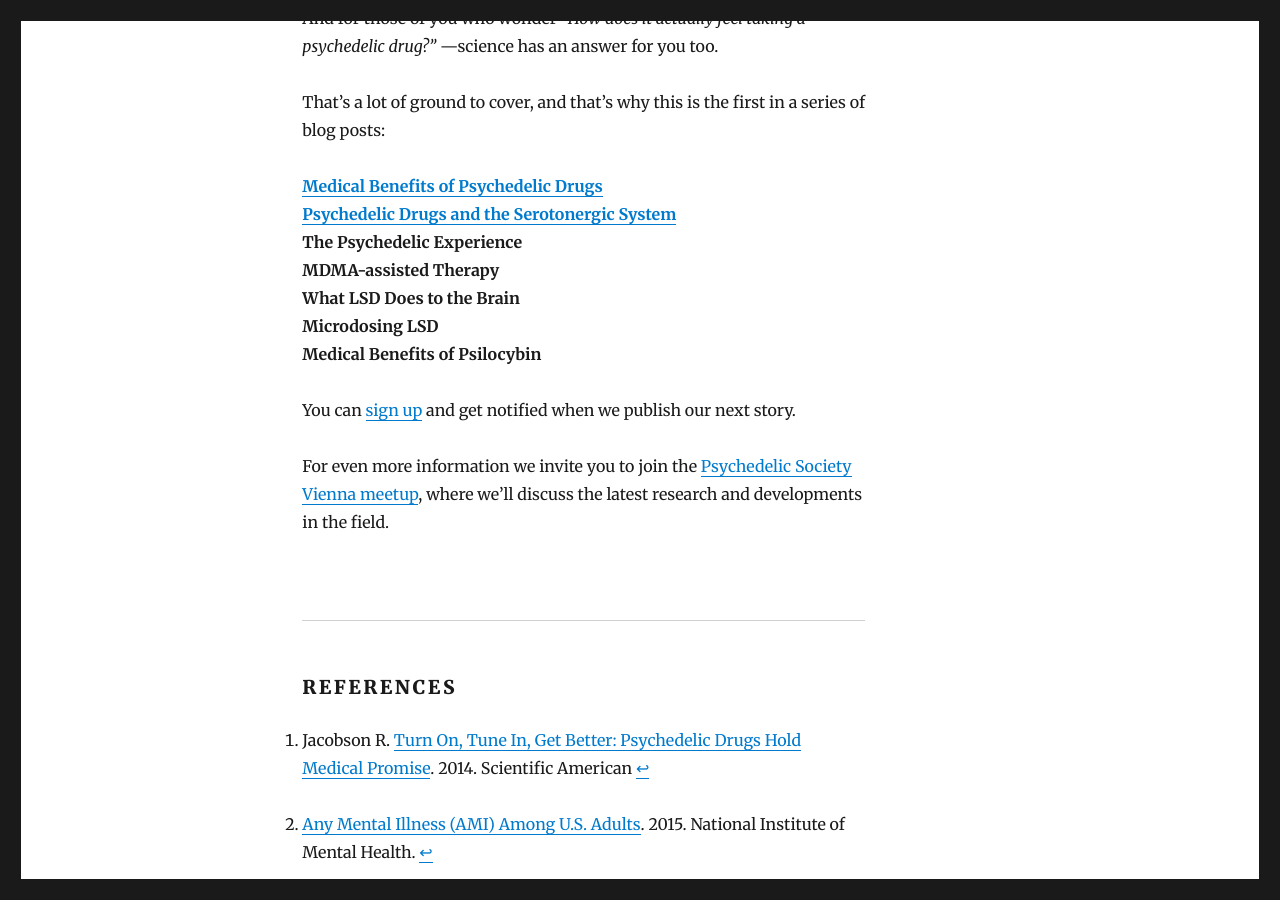
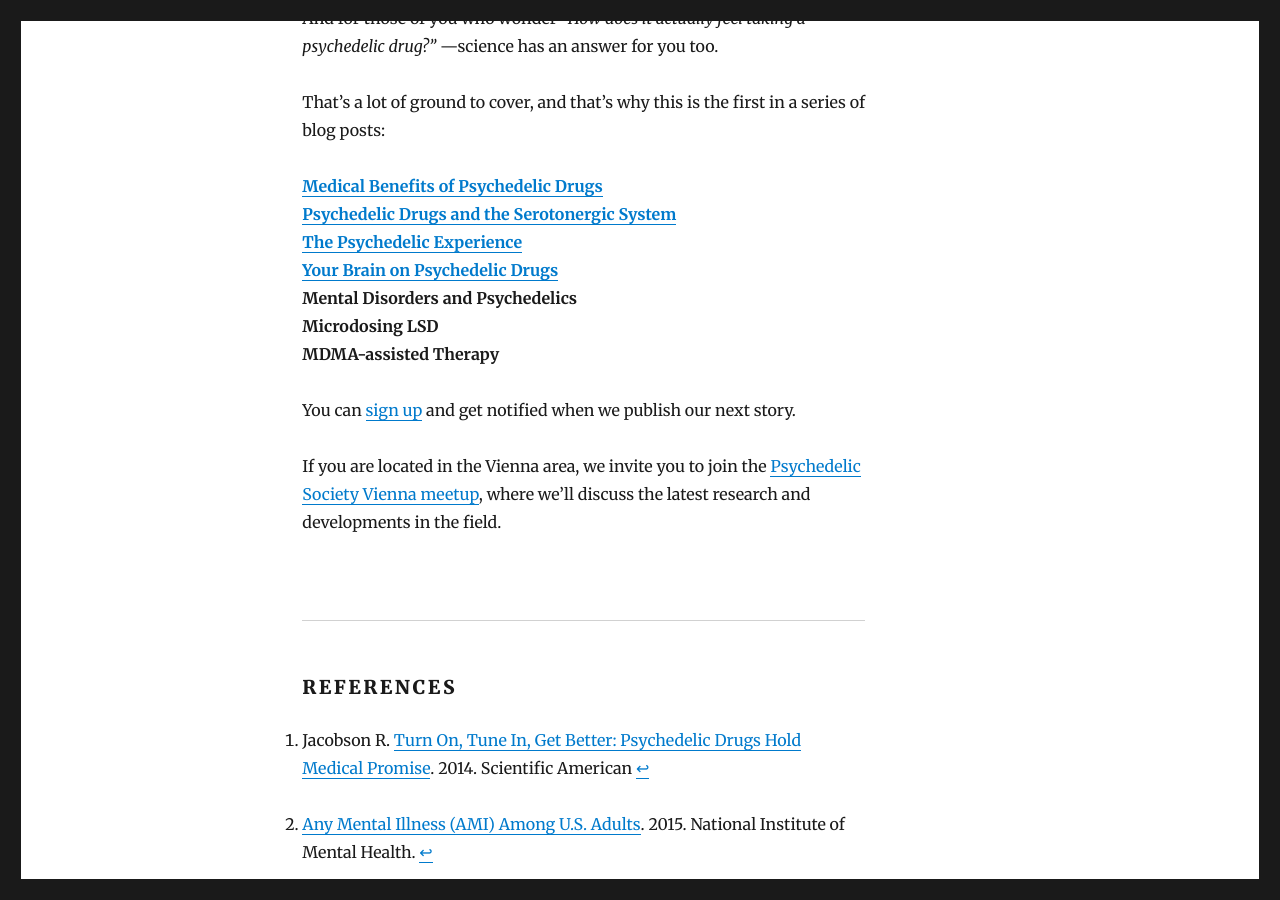
Before and after one commit to sapiensoup/sapiensoup.com, a Jekyll site: the page built from _posts/2017-05-04-medical-benefits-of-psychedelic-drugs.md, in a window 1280 px wide and 900 px high, scrolled down 8809 px. Built offline with Jekyll 4.4.1, drawn with Linux system fonts in a browser that asks for light colours; comment, search, counter and statistics services are not loaded.

Commit message:
Update 7-series and add PsySoc Vienna note

```diff
--- a/_posts/2017-05-04-medical-benefits-of-psychedelic-drugs.md
+++ b/_posts/2017-05-04-medical-benefits-of-psychedelic-drugs.md
@@ -114,15 +114,15 @@ That’s a lot of ground to cover, and that’s why this is the first in a serie
 
 **[Medical Benefits of Psychedelic Drugs]({% post_url 2017-05-04-medical-benefits-of-psychedelic-drugs %}){:target="_blank"}\\
 [Psychedelic Drugs and the Serotonergic System]({% post_url 2017-05-31-serotonin %})\\
-The Psychedelic Experience\\
-MDMA-assisted Therapy\\
-What LSD Does to the Brain\\
+[The Psychedelic Experience]({% post_url 2017-06-21-psychedelic-experience %})\\
+[Your Brain on Psychedelic Drugs]({% post_url 2017-07-31-brain-on-psychedelic-drugs %})\\
+Mental Disorders and Psychedelics\\
 Microdosing LSD\\
-Medical Benefits of Psilocybin**
+MDMA-assisted Therapy**
 
 You can [sign up](http://eepurl.com/cBB_9D) and get notified when we publish our next story.
 
-For even more information we invite you to join the [Psychedelic Society Vienna meetup](https://www.meetup.com/Psychedelic-Society-Vienna/), where we'll discuss the latest research and developments in the field.
+If you are located in the Vienna area, we invite you to join the [Psychedelic Society Vienna meetup](https://www.meetup.com/Psychedelic-Society-Vienna/), where we'll discuss the latest research and developments in the field.
 
 &nbsp;
 
```
Also changed, not shown: _posts/2017-05-31-serotonin.md (+5 -5 lines), _posts/2017-06-21-psychedelic-experience.md (+5 -4 lines), _posts/2017-07-31-brain-on-psychedelic-drugs.md (+1 -0 lines).
